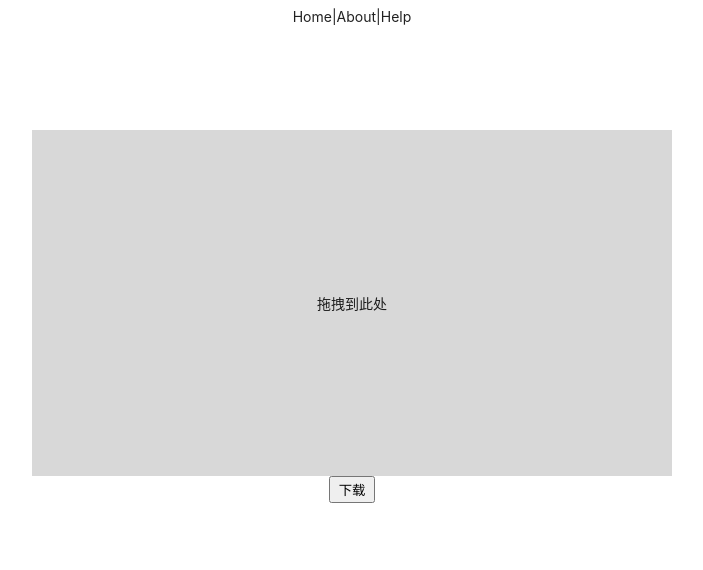
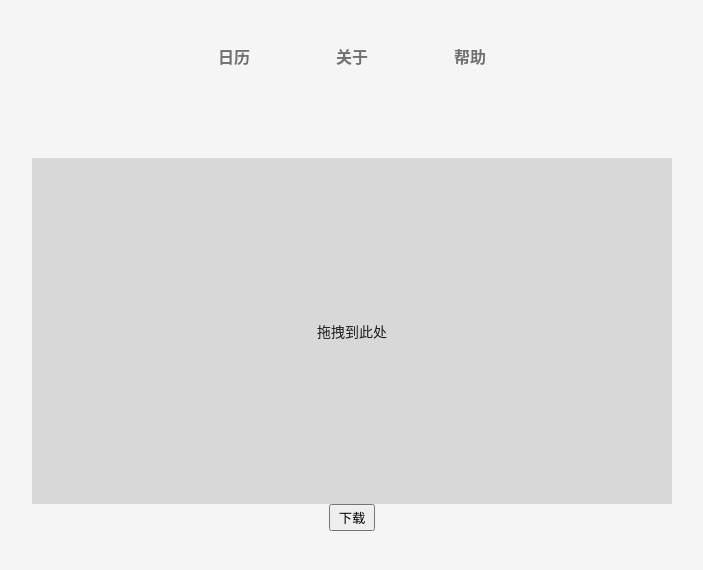
Before and after one commit to willx12123/schedule-calendar-cuc, a Vue app: page /#/ in a window 1280 px wide. Shown: the top 570 px of the page, without its empty margins (288-991 px from the left). Built offline with nearby package versions, Linux system fonts and the light colour scheme; what ics-in-browser would draw is missing.

Commit message:
feat: Redesign nav bar and create a new component.

```diff
--- a/src/App.vue
+++ b/src/App.vue
@@ -1,12 +1,6 @@
 <template>
   <div class="app-wrapper" :style="appStyle">
-    <nav>
-      <router-link to="/">Home</router-link>
-      |
-      <router-link to="/about">About</router-link>
-      |
-      <router-link to="/help">Help</router-link>
-    </nav>
+    <nav-bar />
     <main>
       <router-view />
     </main>
@@ -18,8 +12,13 @@
 import { defineComponent, computed } from 'vue';
 import { useWindow } from '@/hooks/useWindow';
 
+import NavBar from '@/components/NavBar.vue';
+
 export default defineComponent({
   name: 'App',
+  components: {
+    NavBar,
+  },
   setup() {
     const { clientSize } = useWindow();
     const appStyle = computed(() => {
@@ -42,12 +41,7 @@ export default defineComponent({
   flex-direction: column;
   align-items: center;
 
-  > nav {
-    width: 100%;
-    padding: 8px 0;
-    display: flex;
-    justify-content: center;
-  }
+  background: #f5f5f5;
 
   > main {
     padding-bottom: 40px;
--- /dev/null
+++ b/src/components/NavBar.vue
@@ -0,0 +1,45 @@
+<template>
+  <nav>
+    <router-link to="/">日历</router-link>
+    <router-link to="/about">关于</router-link>
+    <router-link to="/help">帮助</router-link>
+  </nav>
+</template>
+
+<script lang="ts">
+import { defineComponent } from 'vue';
+
+export default defineComponent({
+  name: 'NavBar',
+  setup() {
+    return {};
+  },
+});
+</script>
+
+<style scoped lang="scss">
+nav {
+  width: 100%;
+  padding: 32px 0 8px;
+  display: flex;
+  justify-content: center;
+
+  > a {
+    width: 118px;
+    padding: 12px;
+    border-radius: 8px;
+
+    font-size: 16px;
+    color: rgba(0, 0, 0, 0.54);
+    text-align: center;
+    font-weight: 600;
+
+    transition: 225ms;
+
+    &:hover {
+      color: #3866d0;
+      background: rgba(0, 0, 0, 0.12);
+    }
+  }
+}
+</style>
```
